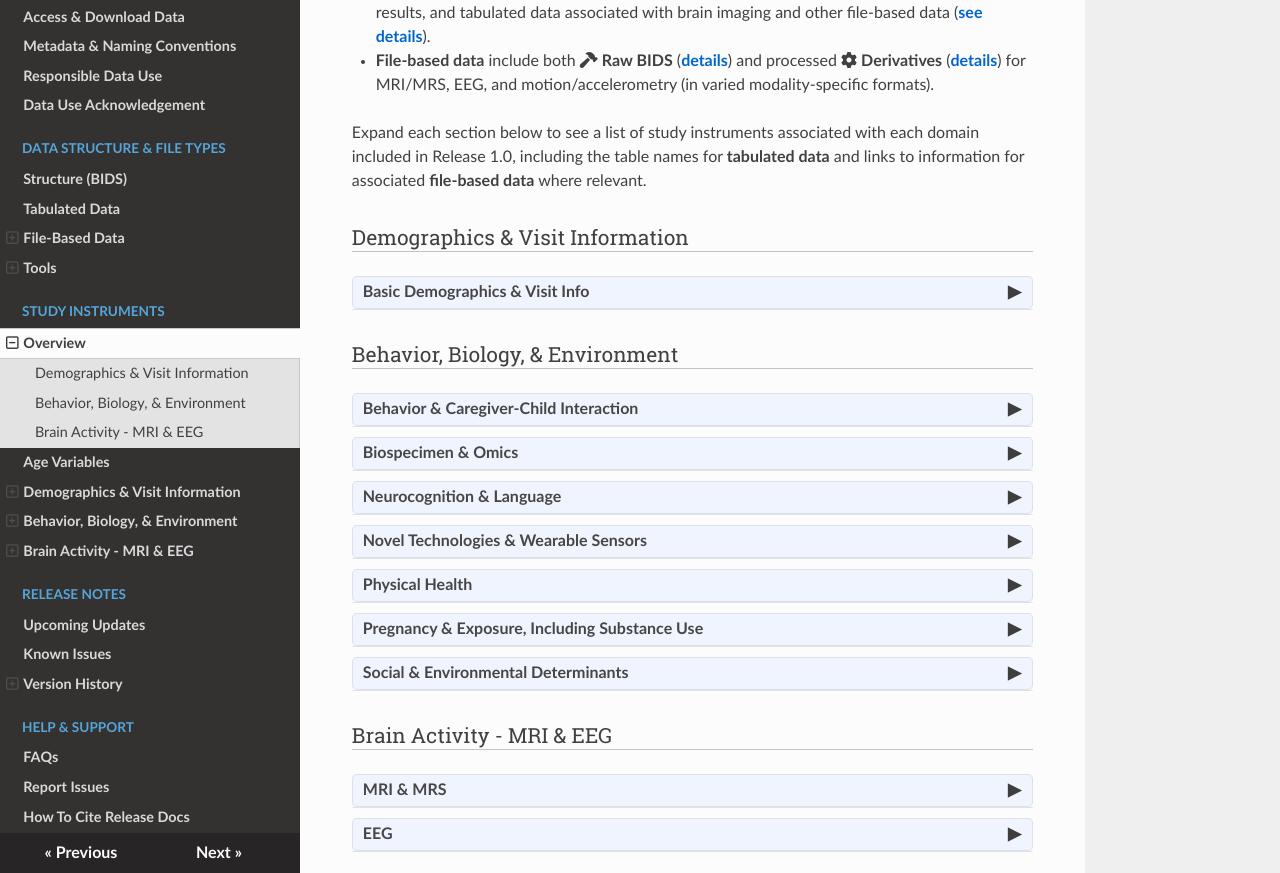
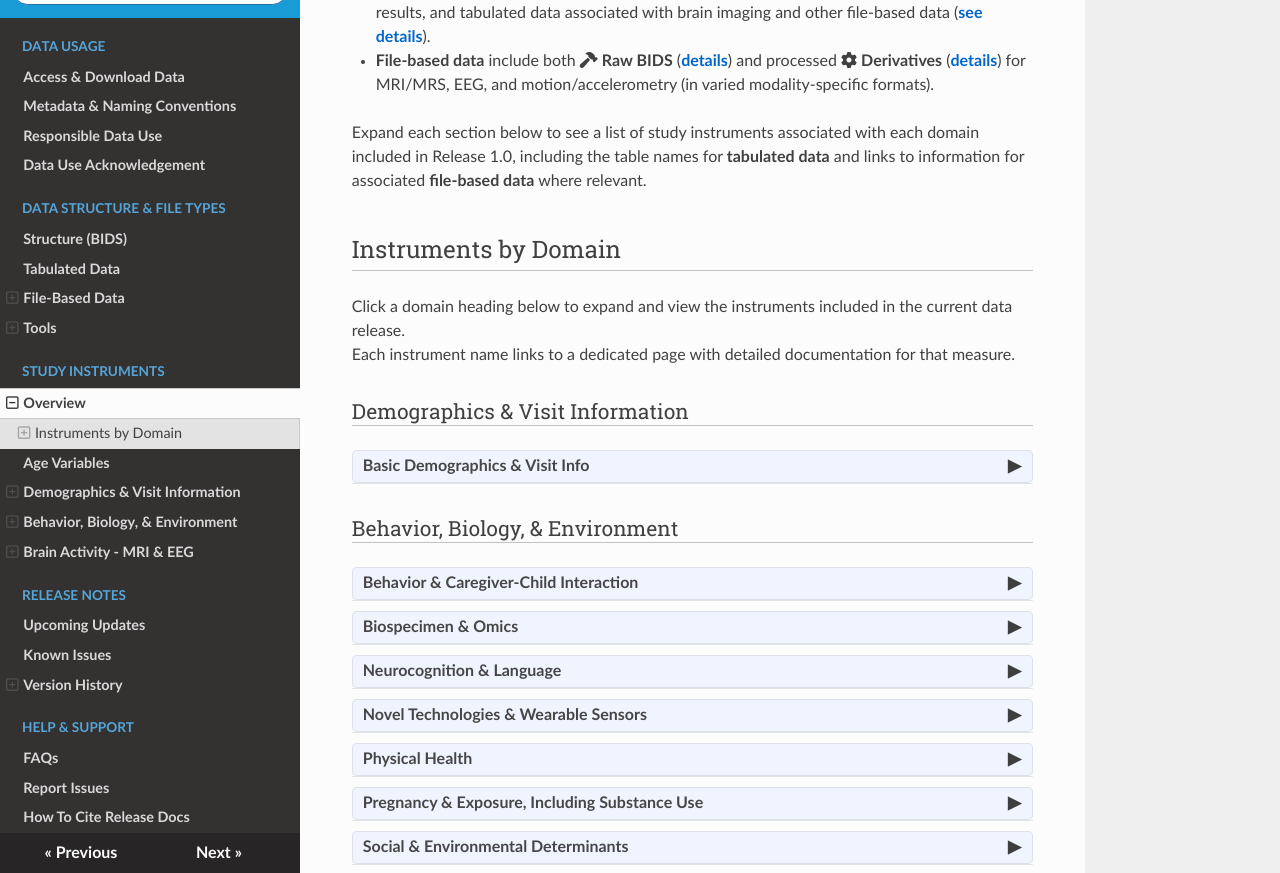
Before and after one commit to nbdc-datahub/hbcd-docs, an MkDocs documentation site: the page built from docs/instruments/index.md, in a window 1280 px wide and 900 px high, scrolled down 897 px, cut to the strip 27-900 px from the top of the window. Built offline with MkDocs 1.6.1, drawn with Linux system fonts in a browser that asks for light colours; nearby versions of some CDN libraries.

Commit message:
make subheader on overview page

```diff
--- a/docs/instruments/index.md
+++ b/docs/instruments/index.md
@@ -19,6 +19,11 @@ HBCD Study data includes both <span class="tooltip">tabulated<span class="toolti
 - **File-based data** include both <span><i class="fas fa-hammer"></i> <b>Raw BIDS</b></span> ([details](../datacuration/rawbids.md)) and processed <span><i class="fas fa-cog"></i> <b>Derivatives</b></span> ([details](../datacuration/derivatives.md)) for MRI/MRS, EEG, and motion/accelerometry (in varied modality-specific formats).
 
 Expand each section below to see a list of study instruments associated with each domain included in Release 1.0, including the table names for **tabulated data** and links to information for associated **file-based data** where relevant.
+
+## Instruments by Domain
+
+Click a domain heading below to expand and view the instruments included in the current data release.
+Each instrument name links to a dedicated page with detailed documentation for that measure.
 
 ### Demographics & Visit Information
 <div id="demo" class="table-banner" onclick="toggleCollapse(this)">
```
